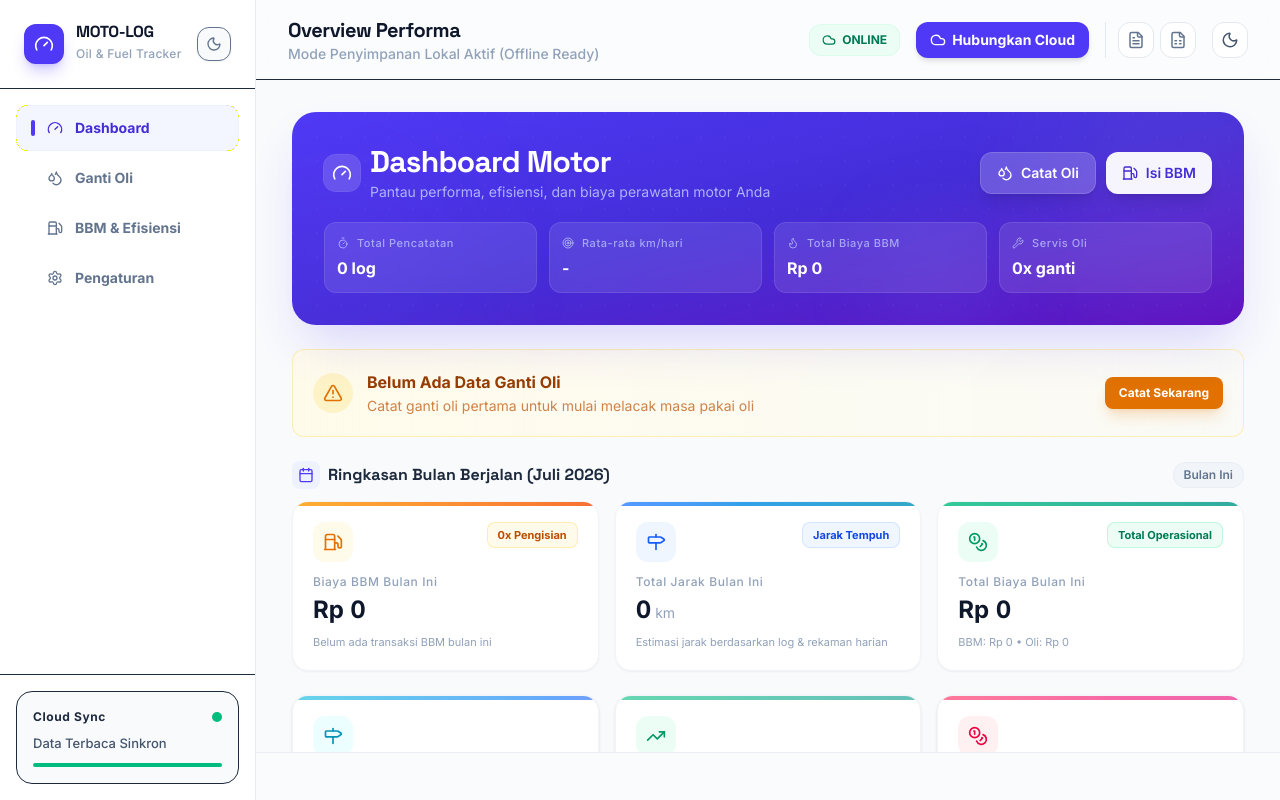
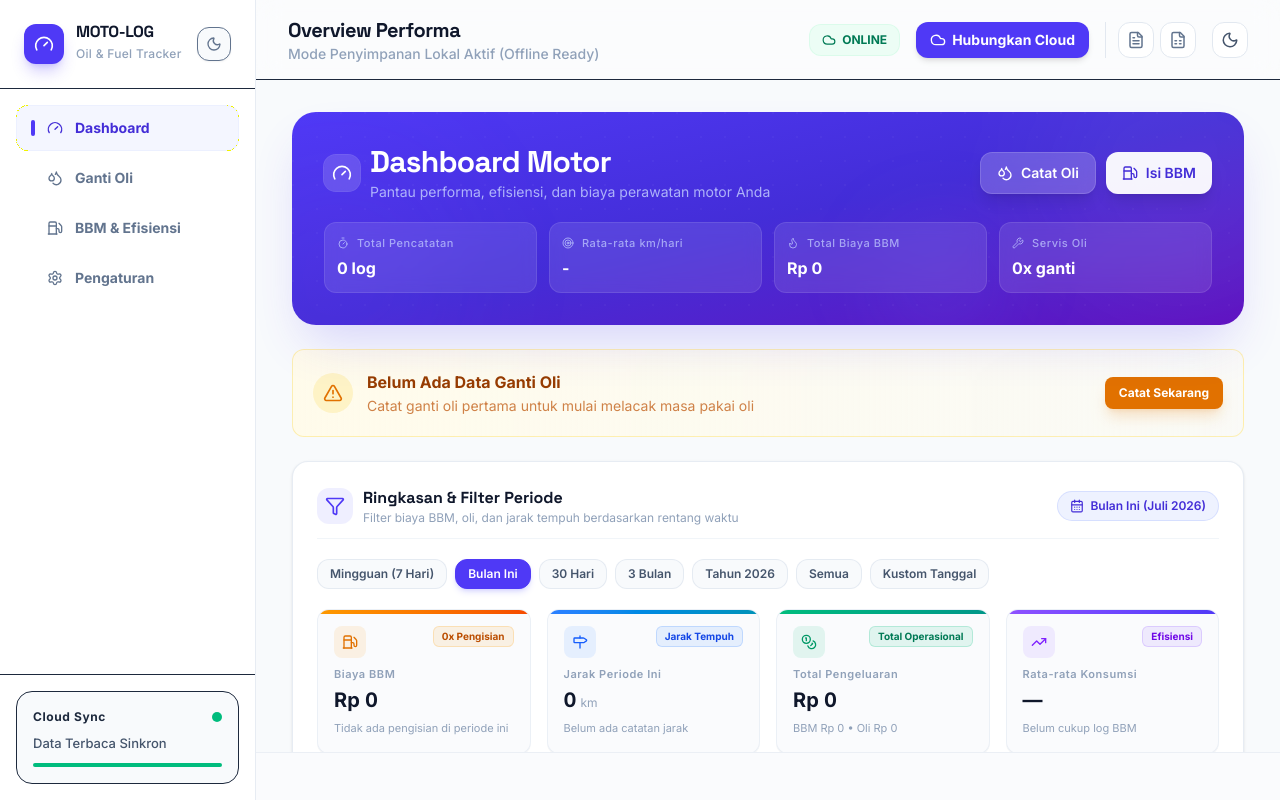
Before and after one commit to haris798/moto, a React (Vite) app: page / in a window 1280 px wide. Built offline with nearby package versions, Linux system fonts and the light colour scheme.

Commit message:
feat(dashboard): add date range filter
Implement flexible date range filtering for dashboard analytics, allowing users to toggle between preset periods (7d, 30d, month, 3m, year, all) or custom date ranges for better data visualization.

```diff
--- a/src/components/Dashboard.tsx
+++ b/src/components/Dashboard.tsx
@@ -9,7 +9,8 @@ import {
 import {
   Gauge, Droplets, Fuel, AlertTriangle, CheckCircle2, TrendingUp, Coins, Activity,
   RefreshCw, Timer, Zap, Flame,
-  Battery, Wrench, Clock, Target, Milestone, Satellite, Calendar
+  Battery, Wrench, Clock, Target, Milestone, Satellite, Calendar,
+  Filter, CalendarDays, SlidersHorizontal, ChevronDown, RotateCcw
 } from 'lucide-react';
 import { motion, AnimatePresence } from 'motion/react';
 
@@ -204,45 +205,109 @@ export default function Dashboard({ oilLogs, fuelLogs, settings, onNavigate }: D
   const thisMonthKm = jarakMonthMap.get(thisMonthKey) || 0;
   const totalKm = jarakData.reduce((sum, r) => sum + r.total_km, 0);
 
-  // ── Calculation for Current Month (Bulan Berjalan) from Log Data ──
+  // ── Filter Rentang Tanggal (Date Range Filter) ─────────────────────────────
+  type TimeFilterMode = '7d' | 'month' | '30d' | '3m' | 'year' | 'all' | 'custom';
+  const [timeFilterMode, setTimeFilterMode] = useState<TimeFilterMode>('month');
+  const [customStartDate, setCustomStartDate] = useState<string>('');
+  const [customEndDate, setCustomEndDate] = useState<string>('');
+
   const now = new Date();
   const currentYear = now.getFullYear();
-  const currentMonth = now.getMonth();
   const currentMonthName = now.toLocaleDateString('id-ID', { month: 'long', year: 'numeric' });
 
-  const thisMonthFuelLogs = fuelLogs.filter(l => {
-    const d = new Date(l.date);
-    return d.getFullYear() === currentYear && d.getMonth() === currentMonth;
-  });
-  const thisMonthFuelCost = thisMonthFuelLogs.reduce((sum, l) => sum + l.cost, 0);
-  const thisMonthFuelLiters = thisMonthFuelLogs.reduce((sum, l) => sum + l.liters, 0);
+  const getDateRangeBounds = () => {
+    let start: Date | null = null;
+    let end: Date | null = new Date();
+    end.setHours(23, 59, 59, 999);
 
-  const thisMonthOilLogs = oilLogs.filter(l => {
-    const d = new Date(l.date);
-    return d.getFullYear() === currentYear && d.getMonth() === currentMonth;
-  });
-  const thisMonthOilCost = thisMonthOilLogs.reduce((sum, l) => sum + l.cost, 0);
+    if (timeFilterMode === '7d') {
+      start = new Date();
+      start.setDate(start.getDate() - 6);
+      start.setHours(0, 0, 0, 0);
+    } else if (timeFilterMode === 'month') {
+      start = new Date(now.getFullYear(), now.getMonth(), 1, 0, 0, 0, 0);
+      end = new Date(now.getFullYear(), now.getMonth() + 1, 0, 23, 59, 59, 999);
+    } else if (timeFilterMode === '30d') {
+      start = new Date();
+      start.setDate(start.getDate() - 29);
+      start.setHours(0, 0, 0, 0);
+    } else if (timeFilterMode === '3m') {
+      start = new Date();
+      start.setDate(start.getDate() - 89);
+      start.setHours(0, 0, 0, 0);
+    } else if (timeFilterMode === 'year') {
+      start = new Date(now.getFullYear(), 0, 1, 0, 0, 0, 0);
+      end = new Date(now.getFullYear(), 11, 31, 23, 59, 59, 999);
+    } else if (timeFilterMode === 'all') {
+      start = null;
+      end = null;
+    } else if (timeFilterMode === 'custom') {
+      start = customStartDate ? new Date(`${customStartDate}T00:00:00`) : null;
+      end = customEndDate ? new Date(`${customEndDate}T23:59:59`) : null;
+    }
 
-  // Odometer difference in current month based on fuel/oil logs
+    return { start, end };
+  };
+
+  const { start: filterStartDate, end: filterEndDate } = getDateRangeBounds();
+
+  const isDateInRange = (dateStr: string) => {
+    if (!filterStartDate && !filterEndDate) return true;
+    const d = new Date(dateStr);
+    if (filterStartDate && d < filterStartDate) return false;
+    if (filterEndDate && d > filterEndDate) return false;
+    return true;
+  };
+
+  const filteredFuelLogs = fuelLogs.filter(l => isDateInRange(l.date));
+  const filteredOilLogs = oilLogs.filter(l => isDateInRange(l.date));
+  const filteredJarakData = jarakData.filter(r => isDateInRange(r.date));
+
+  const filteredFuelCost = filteredFuelLogs.reduce((sum, l) => sum + l.cost, 0);
+  const filteredFuelLiters = filteredFuelLogs.reduce((sum, l) => sum + l.liters, 0);
+  const filteredOilCost = filteredOilLogs.reduce((sum, l) => sum + l.cost, 0);
+  const filteredTotalOperational = filteredFuelCost + filteredOilCost;
+
+  const filteredEffLogs = filteredFuelLogs.filter(l => l.efficiency && l.efficiency > 0);
+  const filteredAvgEfficiency = filteredEffLogs.length > 0
+    ? filteredEffLogs.reduce((sum, l) => sum + (l.efficiency || 0), 0) / filteredEffLogs.length
+    : 0;
+
+  const filteredJarakKm = filteredJarakData.reduce((sum, r) => sum + r.total_km, 0);
+
   const allLogsAsc = [...oilLogs, ...fuelLogs].sort((a, b) => new Date(a.date).getTime() - new Date(b.date).getTime());
-  const thisMonthLogs = allLogsAsc.filter(l => {
-    const d = new Date(l.date);
-    return d.getFullYear() === currentYear && d.getMonth() === currentMonth;
-  });
-  const prevLogs = allLogsAsc.filter(l => {
-    const d = new Date(l.date);
-    return d.getFullYear() < currentYear || (d.getFullYear() === currentYear && d.getMonth() < currentMonth);
-  });
+  const rangeLogs = allLogsAsc.filter(l => isDateInRange(l.date));
 
-  let thisMonthLogKm = 0;
-  if (thisMonthLogs.length > 0) {
-    const maxMonthMileage = Math.max(...thisMonthLogs.map(l => l.mileage));
-    const minMonthMileage = Math.min(...thisMonthLogs.map(l => l.mileage));
-    const lastPrevMileage = prevLogs.length > 0 ? Math.max(...prevLogs.map(l => l.mileage)) : minMonthMileage;
-    thisMonthLogKm = Math.max(0, maxMonthMileage - lastPrevMileage);
+  let filteredLogKm = 0;
+  if (rangeLogs.length >= 2) {
+    const maxMileageInRange = Math.max(...rangeLogs.map(l => l.mileage));
+    const minMileageInRange = Math.min(...rangeLogs.map(l => l.mileage));
+    filteredLogKm = Math.max(0, maxMileageInRange - minMileageInRange);
+  } else if (rangeLogs.length === 1 && filterStartDate) {
+    const priorLogs = allLogsAsc.filter(l => new Date(l.date) < filterStartDate);
+    if (priorLogs.length > 0) {
+      const lastPriorMileage = Math.max(...priorLogs.map(l => l.mileage));
+      filteredLogKm = Math.max(0, rangeLogs[0].mileage - lastPriorMileage);
+    }
   }
 
-  const totalThisMonthKm = Math.max(thisMonthKm, thisMonthLogKm);
+  const filteredTotalKm = Math.max(filteredJarakKm, filteredLogKm);
+
+  const getPeriodLabel = () => {
+    switch (timeFilterMode) {
+      case '7d': return '7 Hari Terakhir (Mingguan)';
+      case 'month': return `Bulan Ini (${currentMonthName})`;
+      case '30d': return '30 Hari Terakhir';
+      case '3m': return '3 Bulan Terakhir';
+      case 'year': return `Tahun ${currentYear}`;
+      case 'all': return 'Semua Periode';
+      case 'custom':
+        if (customStartDate && customEndDate) {
+          return `${new Date(customStartDate).toLocaleDateString('id-ID', { day: 'numeric', month: 'short' })} - ${new Date(customEndDate).toLocaleDateString('id-ID', { day: 'numeric', month: 'short', year: 'numeric' })}`;
+        }
+        return 'Rentang Tanggal Kustom';
+    }
+  };
 
   // ── Render ────────────────────────────────────────────────────────────────
   return (
@@ -429,109 +494,204 @@ export default function Dashboard({ oilLogs, fuelLogs, settings, onNavigate }: D
         )}
       </AnimatePresence>
 
-      {/* ═══════════════════════ 2.5 RINGKASAN BULAN BERJALAN ═══════════════════════ */}
-      <motion.div variants={fadeUp} className="space-y-3">
-        <div className="flex items-center justify-between">
-          <div className="flex items-center gap-2">
-            <div className="p-1.5 rounded-lg bg-indigo-50 dark:bg-indigo-950/40 text-indigo-600 dark:text-indigo-400">
-              <Calendar className="w-4 h-4" />
+      {/* ═══════════════════════ 2.5 FILTER RENTANG TANGGAL & RINGKASAN PERIODE ═══════════════════════ */}
+      <motion.div variants={fadeUp} className="space-y-4 rounded-2xl bg-white dark:bg-slate-900 border border-slate-200/80 dark:border-slate-800/80 p-4 md:p-6 shadow-sm">
+        {/* Header & Title */}
+        <div className="flex flex-col sm:flex-row sm:items-center justify-between gap-3 pb-3 border-b border-slate-100 dark:border-slate-800/60">
+          <div className="flex items-center gap-2.5">
+            <div className="p-2 rounded-xl bg-indigo-500/10 text-indigo-600 dark:text-indigo-400">
+              <Filter className="w-5 h-5" />
             </div>
-            <h2 className="text-base font-bold text-slate-800 dark:text-white font-display">
-              Ringkasan Bulan Berjalan ({currentMonthName})
-            </h2>
+            <div>
+              <h2 className="text-base font-bold text-slate-900 dark:text-white font-display">
+                Ringkasan & Filter Periode
+              </h2>
+              <p className="text-xs text-slate-400">
+                Filter biaya BBM, oli, dan jarak tempuh berdasarkan rentang waktu
+              </p>
+            </div>
           </div>
-          <span className="text-xs font-semibold text-slate-500 dark:text-slate-400 bg-slate-100 dark:bg-slate-800/80 px-2.5 py-1 rounded-full border border-slate-200/50 dark:border-slate-700/50">
-            Bulan Ini
-          </span>
+          <div className="inline-flex items-center gap-1.5 px-3 py-1.5 rounded-full bg-indigo-50 dark:bg-indigo-950/50 text-indigo-700 dark:text-indigo-300 border border-indigo-200/60 dark:border-indigo-900/40 text-xs font-semibold self-start sm:self-auto">
+            <CalendarDays className="w-3.5 h-3.5" />
+            <span>{getPeriodLabel()}</span>
+          </div>
         </div>
 
-        <div className="grid grid-cols-1 sm:grid-cols-2 lg:grid-cols-3 gap-3 md:gap-4">
-          {/* Kartu 1: Total Biaya BBM Bulan Berjalan */}
+        {/* Quick Filter Preset Toolbar */}
+        <div className="flex flex-wrap items-center gap-2 pt-1">
+          {[
+            { mode: '7d', label: 'Mingguan (7 Hari)' },
+            { mode: 'month', label: 'Bulan Ini' },
+            { mode: '30d', label: '30 Hari' },
+            { mode: '3m', label: '3 Bulan' },
+            { mode: 'year', label: `Tahun ${currentYear}` },
+            { mode: 'all', label: 'Semua' },
+            { mode: 'custom', label: 'Kustom Tanggal' },
+          ].map((item) => {
+            const isActive = timeFilterMode === item.mode;
+            return (
+              <button
+                key={item.mode}
+                onClick={() => setTimeFilterMode(item.mode as TimeFilterMode)}
+                className={`px-3 py-1.5 rounded-xl text-xs font-semibold transition-all cursor-pointer border ${
+                  isActive
+                    ? 'bg-indigo-600 text-white border-indigo-600 shadow-md shadow-indigo-500/20'
+                    : 'bg-slate-50 dark:bg-slate-800/80 text-slate-600 dark:text-slate-300 border-slate-200/80 dark:border-slate-700/60 hover:bg-slate-100 dark:hover:bg-slate-800'
+                }`}
+              >
+                {item.label}
+              </button>
+            );
+          })}
+        </div>
+
+        {/* Custom Date Range Picker */}
+        <AnimatePresence>
+          {timeFilterMode === 'custom' && (
+            <motion.div
+              initial={{ opacity: 0, height: 0 }}
+              animate={{ opacity: 1, height: 'auto' }}
+              exit={{ opacity: 0, height: 0 }}
+              className="overflow-hidden pt-2"
+            >
+              <div className="p-3.5 rounded-xl bg-slate-50 dark:bg-slate-800/50 border border-slate-200/60 dark:border-slate-700/50 grid grid-cols-1 sm:grid-cols-2 gap-3 items-end">
+                <div>
+                  <label className="block text-xs font-semibold text-slate-600 dark:text-slate-300 mb-1">
+                    Tanggal Mulai
+                  </label>
+                  <input
+                    type="date"
+                    value={customStartDate}
+                    onChange={(e) => setCustomStartDate(e.target.value)}
+                    className="w-full px-3 py-1.5 text-xs bg-white dark:bg-slate-900 border border-slate-300 dark:border-slate-700 rounded-lg focus:outline-none focus:ring-2 focus:ring-indigo-500 dark:text-white"
+                  />
+                </div>
+                <div>
+                  <label className="block text-xs font-semibold text-slate-600 dark:text-slate-300 mb-1">
+                    Tanggal Sampai
+                  </label>
+                  <input
+                    type="date"
+                    value={customEndDate}
+                    onChange={(e) => setCustomEndDate(e.target.value)}
+                    className="w-full px-3 py-1.5 text-xs bg-white dark:bg-slate-900 border border-slate-300 dark:border-slate-700 rounded-lg focus:outline-none focus:ring-2 focus:ring-indigo-500 dark:text-white"
+                  />
+                </div>
+              </div>
+            </motion.div>
+          )}
+        </AnimatePresence>
+
+        {/* Summary Metric Cards for Selected Filter Range */}
+        <div className="grid grid-cols-1 sm:grid-cols-2 lg:grid-cols-4 gap-3 md:gap-4 pt-1">
+          {/* Card 1: Biaya BBM */}
           <motion.div
             variants={scaleIn}
-            whileHover={{ y: -3, transition: { duration: 0.2 } }}
-            className="group relative overflow-hidden rounded-2xl bg-white dark:bg-slate-900 border border-slate-100 dark:border-slate-800/80 p-4 md:p-5 shadow-xs hover:shadow-md transition-all duration-300"
+            whileHover={{ y: -2 }}
+            className="group relative overflow-hidden rounded-xl bg-slate-50/70 dark:bg-slate-800/40 border border-slate-200/60 dark:border-slate-700/50 p-4 shadow-2xs hover:shadow-sm transition-all"
           >
-            <div className="absolute top-0 left-0 right-0 h-1 bg-gradient-to-r from-amber-500 to-orange-600 opacity-80" />
-            <div className="flex items-start justify-between mb-3">
-              <div className="p-2.5 rounded-xl bg-amber-50 dark:bg-amber-950/40 text-amber-600 dark:text-amber-400 transition-transform duration-300 group-hover:scale-110">
-                <Fuel className="w-5 h-5" />
+            <div className="absolute top-0 left-0 right-0 h-1 bg-gradient-to-r from-amber-500 to-orange-600" />
+            <div className="flex items-start justify-between mb-2">
+              <div className="p-2 rounded-lg bg-amber-500/10 text-amber-600 dark:text-amber-400">
+                <Fuel className="w-4 h-4" />
               </div>
-              <span className="text-[11px] font-bold text-amber-700 dark:text-amber-400 bg-amber-50 dark:bg-amber-950/40 px-2.5 py-1 rounded-lg border border-amber-200/60 dark:border-amber-900/40">
-                {thisMonthFuelLogs.length}x Pengisian
+              <span className="text-[10px] font-bold text-amber-700 dark:text-amber-400 bg-amber-500/10 px-2 py-0.5 rounded-md border border-amber-500/20">
+                {filteredFuelLogs.length}x Pengisian
               </span>
             </div>
-            <span className="block text-xs font-medium text-slate-400 dark:text-slate-500 tracking-wider mb-1">
-              Biaya BBM Bulan Ini
+            <span className="block text-[11px] font-semibold text-slate-400 dark:text-slate-400 tracking-wider mb-1">
+              Biaya BBM
             </span>
-            <div className="flex items-baseline gap-1">
-              <span className="text-xl md:text-2xl font-extrabold text-slate-900 dark:text-white tabular-nums">
-                {formatIDR(thisMonthFuelCost)}
-              </span>
+            <div className="text-lg md:text-xl font-extrabold text-slate-900 dark:text-white tabular-nums">
+              {formatIDR(filteredFuelCost)}
             </div>
-            <p className="text-[11px] text-slate-400 dark:text-slate-500 mt-2">
-              {thisMonthFuelLiters > 0
-                ? `${thisMonthFuelLiters.toFixed(1)} Liter bensin terpakai`
-                : 'Belum ada transaksi BBM bulan ini'}
+            <p className="text-[11px] text-slate-400 dark:text-slate-500 mt-1.5 truncate">
+              {filteredFuelLiters > 0
+                ? `${filteredFuelLiters.toFixed(1)} Liter terpakai`
+                : 'Tidak ada pengisian di periode ini'}
             </p>
           </motion.div>
 
-          {/* Kartu 2: Total Jarak Tempuh Bulan Berjalan */}
+          {/* Card 2: Jarak Tempuh */}
           <motion.div
             variants={scaleIn}
-            whileHover={{ y: -3, transition: { duration: 0.2 } }}
-            className="group relative overflow-hidden rounded-2xl bg-white dark:bg-slate-900 border border-slate-100 dark:border-slate-800/80 p-4 md:p-5 shadow-xs hover:shadow-md transition-all duration-300"
+            whileHover={{ y: -2 }}
+            className="group relative overflow-hidden rounded-xl bg-slate-50/70 dark:bg-slate-800/40 border border-slate-200/60 dark:border-slate-700/50 p-4 shadow-2xs hover:shadow-sm transition-all"
           >
-            <div className="absolute top-0 left-0 right-0 h-1 bg-gradient-to-r from-blue-500 to-cyan-600 opacity-80" />
-            <div className="flex items-start justify-between mb-3">
-              <div className="p-2.5 rounded-xl bg-blue-50 dark:bg-blue-950/40 text-blue-600 dark:text-blue-400 transition-transform duration-300 group-hover:scale-110">
-                <Milestone className="w-5 h-5" />
+            <div className="absolute top-0 left-0 right-0 h-1 bg-gradient-to-r from-blue-500 to-cyan-600" />
+            <div className="flex items-start justify-between mb-2">
+              <div className="p-2 rounded-lg bg-blue-500/10 text-blue-600 dark:text-blue-400">
+                <Milestone className="w-4 h-4" />
               </div>
-              <span className="text-[11px] font-bold text-blue-700 dark:text-blue-400 bg-blue-50 dark:bg-blue-950/40 px-2.5 py-1 rounded-lg border border-blue-200/60 dark:border-blue-900/40">
+              <span className="text-[10px] font-bold text-blue-700 dark:text-blue-400 bg-blue-500/10 px-2 py-0.5 rounded-md border border-blue-500/20">
                 Jarak Tempuh
               </span>
             </div>
-            <span className="block text-xs font-medium text-slate-400 dark:text-slate-500 tracking-wider mb-1">
-              Total Jarak Bulan Ini
+            <span className="block text-[11px] font-semibold text-slate-400 dark:text-slate-400 tracking-wider mb-1">
+              Jarak Periode Ini
             </span>
-            <div className="flex items-baseline gap-1">
-              <span className="text-xl md:text-2xl font-extrabold text-slate-900 dark:text-white tabular-nums">
-                <AnimatedCounter value={totalThisMonthKm} decimals={totalThisMonthKm % 1 !== 0 ? 1 : 0} />
-                <span className="text-sm font-normal text-slate-400 ml-1">km</span>
-              </span>
+            <div className="text-lg md:text-xl font-extrabold text-slate-900 dark:text-white tabular-nums flex items-baseline gap-1">
+              <AnimatedCounter value={filteredTotalKm} decimals={filteredTotalKm % 1 !== 0 ? 1 : 0} />
+              <span className="text-xs font-normal text-slate-400">km</span>
             </div>
-            <p className="text-[11px] text-slate-400 dark:text-slate-500 mt-2">
-              {thisMonthLogs.length > 0
-                ? `Berdasarkan ${thisMonthLogs.length} catatan log pengisian bulan ini`
-                : 'Estimasi jarak berdasarkan log & rekaman harian'}
+            <p className="text-[11px] text-slate-400 dark:text-slate-500 mt-1.5 truncate">
+              {rangeLogs.length > 0
+                ? `${rangeLogs.length} catatan dalam periode`
+                : 'Belum ada catatan jarak'}
             </p>
           </motion.div>
 
-          {/* Kartu 3: Total Pengeluaran Operasional Bulan Berjalan */}
+          {/* Card 3: Total Operasional */}
           <motion.div
             variants={scaleIn}
-            whileHover={{ y: -3, transition: { duration: 0.2 } }}
-            className="group relative overflow-hidden rounded-2xl bg-white dark:bg-slate-900 border border-slate-100 dark:border-slate-800/80 p-4 md:p-5 shadow-xs hover:shadow-md transition-all duration-300 sm:col-span-2 lg:col-span-1"
+            whileHover={{ y: -2 }}
+            className="group relative overflow-hidden rounded-xl bg-slate-50/70 dark:bg-slate-800/40 border border-slate-200/60 dark:border-slate-700/50 p-4 shadow-2xs hover:shadow-sm transition-all"
           >
-            <div className="absolute top-0 left-0 right-0 h-1 bg-gradient-to-r from-emerald-500 to-teal-600 opacity-80" />
-            <div className="flex items-start justify-between mb-3">
-              <div className="p-2.5 rounded-xl bg-emerald-50 dark:bg-emerald-950/40 text-emerald-600 dark:text-emerald-400 transition-transform duration-300 group-hover:scale-110">
-                <Coins className="w-5 h-5" />
+            <div className="absolute top-0 left-0 right-0 h-1 bg-gradient-to-r from-emerald-500 to-teal-600" />
+            <div className="flex items-start justify-between mb-2">
+              <div className="p-2 rounded-lg bg-emerald-500/10 text-emerald-600 dark:text-emerald-400">
+                <Coins className="w-4 h-4" />
               </div>
-              <span className="text-[11px] font-bold text-emerald-700 dark:text-emerald-400 bg-emerald-50 dark:bg-emerald-950/40 px-2.5 py-1 rounded-lg border border-emerald-200/60 dark:border-emerald-900/40">
+              <span className="text-[10px] font-bold text-emerald-700 dark:text-emerald-400 bg-emerald-500/10 px-2 py-0.5 rounded-md border border-emerald-500/20">
                 Total Operasional
               </span>
             </div>
-            <span className="block text-xs font-medium text-slate-400 dark:text-slate-500 tracking-wider mb-1">
-              Total Biaya Bulan Ini
+            <span className="block text-[11px] font-semibold text-slate-400 dark:text-slate-400 tracking-wider mb-1">
+              Total Pengeluaran
             </span>
-            <div className="flex items-baseline gap-1">
-              <span className="text-xl md:text-2xl font-extrabold text-slate-900 dark:text-white tabular-nums">
-                {formatIDR(thisMonthFuelCost + thisMonthOilCost)}
+            <div className="text-lg md:text-xl font-extrabold text-slate-900 dark:text-white tabular-nums">
+              {formatIDR(filteredTotalOperational)}
+            </div>
+            <p className="text-[11px] text-slate-400 dark:text-slate-500 mt-1.5 truncate">
+              BBM {formatIDR(filteredFuelCost)} • Oli {formatIDR(filteredOilCost)}
+            </p>
+          </motion.div>
+
+          {/* Card 4: Rata-rata Efisiensi */}
+          <motion.div
+            variants={scaleIn}
+            whileHover={{ y: -2 }}
+            className="group relative overflow-hidden rounded-xl bg-slate-50/70 dark:bg-slate-800/40 border border-slate-200/60 dark:border-slate-700/50 p-4 shadow-2xs hover:shadow-sm transition-all"
+          >
+            <div className="absolute top-0 left-0 right-0 h-1 bg-gradient-to-r from-violet-500 to-indigo-600" />
+            <div className="flex items-start justify-between mb-2">
+              <div className="p-2 rounded-lg bg-violet-500/10 text-violet-600 dark:text-violet-400">
+                <TrendingUp className="w-4 h-4" />
+              </div>
+              <span className="text-[10px] font-bold text-violet-700 dark:text-violet-400 bg-violet-500/10 px-2 py-0.5 rounded-md border border-violet-500/20">
+                Efisiensi
               </span>
             </div>
-            <p className="text-[11px] text-slate-400 dark:text-slate-500 mt-2">
-              BBM: {formatIDR(thisMonthFuelCost)} • Oli: {formatIDR(thisMonthOilCost)}
+            <span className="block text-[11px] font-semibold text-slate-400 dark:text-slate-400 tracking-wider mb-1">
+              Rata-rata Konsumsi
+            </span>
+            <div className="text-lg md:text-xl font-extrabold text-slate-900 dark:text-white tabular-nums">
+              {filteredAvgEfficiency > 0 ? `${filteredAvgEfficiency.toFixed(1)} km/L` : '—'}
+            </div>
+            <p className="text-[11px] text-slate-400 dark:text-slate-500 mt-1.5 truncate">
+              {filteredEffLogs.length > 0
+                ? `${filteredEffLogs.length} log efisiensi terhitung`
+                : 'Belum cukup log BBM'}
             </p>
           </motion.div>
         </div>
```
Also changed, not shown: 1 other file (tests, documents, lock files or other folders).
